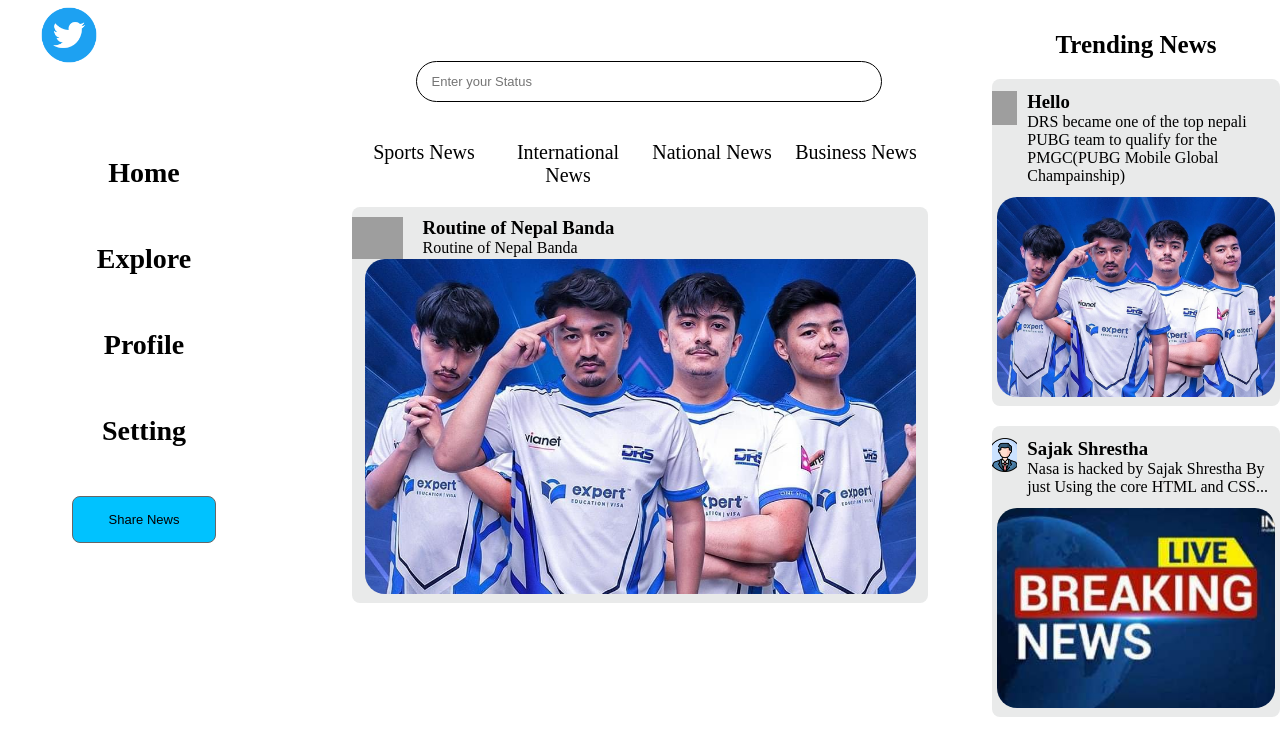
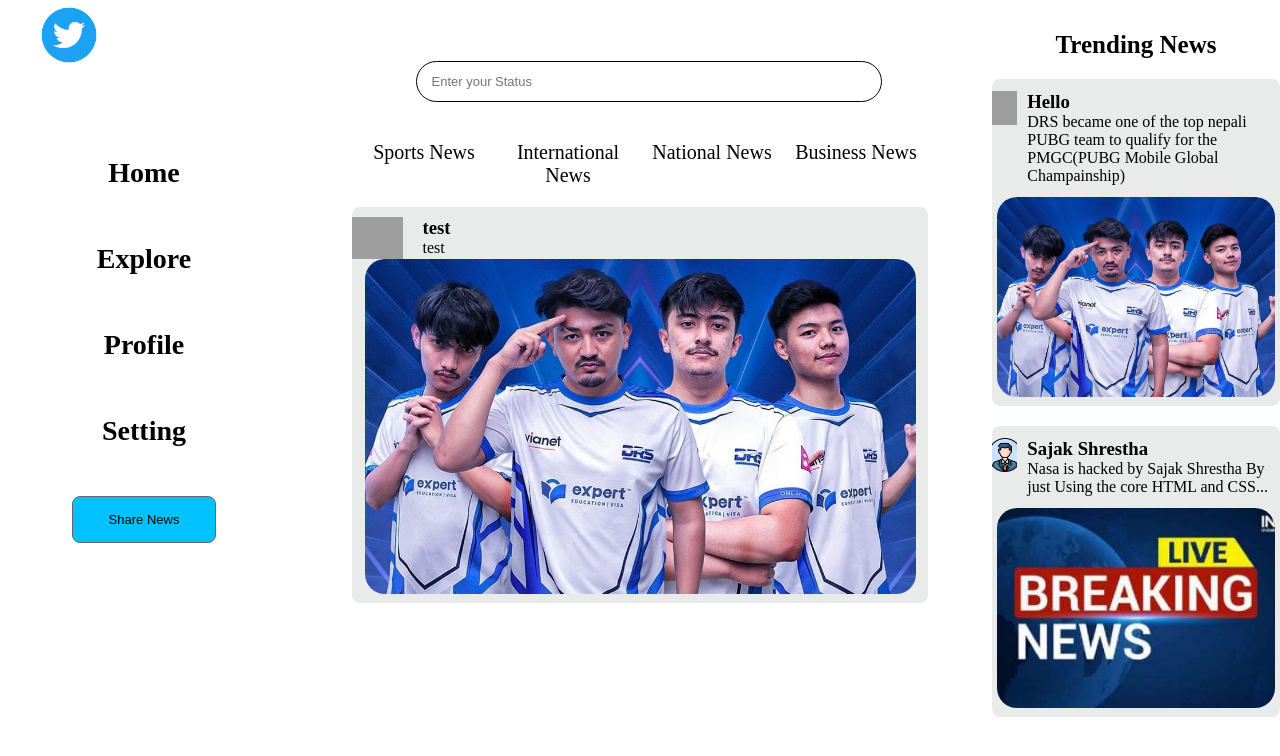
Before and after one commit to sajakshrestha8/Twitter-clone, a React (Vite) app in the folder Twitter-clone/: page / in a window 1280 px wide. Shown: the top 756 px of the page. Built offline with nearby package versions, Linux system fonts and the light colour scheme; grey boxes are pictures that could not be loaded.

Commit message:
No any idea what have I updated

```diff
--- a/Twitter-clone/src/components/Mid.jsx
+++ b/Twitter-clone/src/components/Mid.jsx
@@ -9,10 +9,16 @@
   constructor(props) {
     super(props);
     this.state = {
+      news: [
+        {
+          title: "test",
+          desc: "test",
+        },
+      ],
       ininame: ["Routine of Nepal Banda"],
-      name: [""],
       ininews: ["I am Sajak Shrestha"],
-      news: [""],
+      title: "",
+      desc: "",
     };
   }
 
@@ -22,7 +28,7 @@
 
   newssubmit() {
     this.setState({
-      news: [...this.state.ininews, this.state.news],
+      news: [...this.state.desc, this.state.desc],
     });
   }
 
@@ -35,33 +41,40 @@
             post="Post"
             name={(e) => {
               this.setState({
-                name: e.target.value,
+                title: e.target.value,
               });
             }}
             news={(news) => {
               this.setState({
-                news: news.target.value,
+                desc: news.target.value,
               });
             }}
             submit={() => {
               this.setState({
-                ininame: [...this.state.ininame, this.state.name],
+                ininame: [
+                  ...this.state.news,
+                  {
+                    title: this.state.title,
+                    desc: this.state.desc,
+                  },
+                ],
               });
               this.newssubmit();
             }}
           />
         }
         <Navigation />
+        {console.log(this.state)}
         <section>
-          {this.state.ininame.map((name, index) => {
+          {this.state.news.map((obj, index) => {
             return (
               <>
                 <div className="post">
                   <Content
                     key={index}
-                    Title={name}
+                    Title={obj.title}
                     profile={Profile}
-                    news={name}
+                    news={obj.desc}
                     newsimg={Newsimg}
                   />
                 </div>
```
